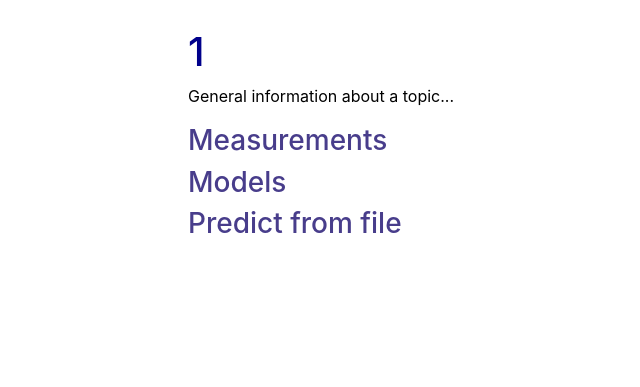
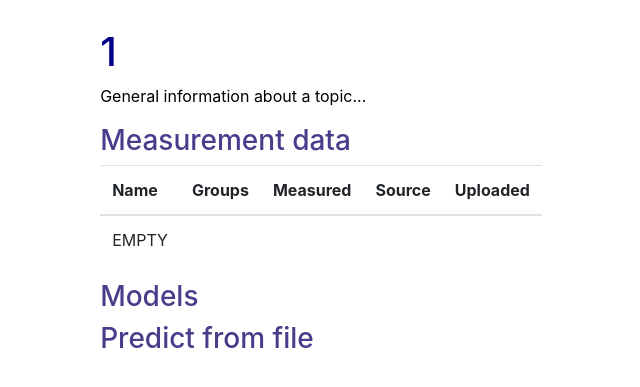
Before and after one commit to AntonSamojlow/authenticity-portal, a Django app: page /portal/topic/1 in a window 1280 px wide. Shown: the part 73-460 px from the top of the page, without its empty margins (319-959 px from the left). Run offline with Django 3.2, Linux system fonts and the light colour scheme; the visitor is signed in with stand-in values (Sample User, id 1).

Commit message:
added measurements to topic

```diff
--- /dev/null
+++ b/portalsite/portal/templates/measurements_table.html
@@ -0,0 +1,55 @@
+<table class="table">
+    <thead>
+        <tr>
+        <tr colspan="4">
+            <div class="pagination ">
+                {% if measurements_page.paginator.num_pages > 1 %}
+                <span class="step-links">
+                    {% if measurements_page.has_previous %}
+                    <a href="?page=1">&laquo; first</a>
+                    <a href="?page={{ measurements_page.previous_page_number }}">previous</a>
+                    {% else %}
+                    <a>&laquo; first</a>
+                    <a>previous</a>
+                    {% endif %}
+
+                    <span class="current"> | Page {{ measurements_page.number }} of
+                        {{ measurements_page.paginator.num_pages }} |
+                    </span>
+
+                    {% if measurements_page.has_next %}
+                    <a href="?page={{ measurements_page.next_page_number }}">next</a>
+                    <a href="?page={{ measurements_page.paginator.num_pages }}">last &raquo;</a>
+                    {% else %}
+                    <a>next</a>
+                    <a>last &raquo;</a>
+                    {% endif %}
+                </span>
+                {% endif %}
+            </div>
+        </tr>
+        </tr>
+        <tr>
+            <th scope="col">Name</th>
+            <th scope="col">Groups</th>
+            <th scope="col">Measured</th>
+            <th scope="col">Source</th>
+            <th scope="col">Uploaded</th>
+        </tr>
+    </thead>
+    <tbody>
+        {% for measurement in measurements_page %}
+        <tr data-bs-placement="top" title='Notes: {{ measurement.notes }}'>
+            <td scope="row"><a href="{{ measurement.get_absolute_url }}">{{ measurement.name }}</a></td>
+            <td>{{ measurement.groups_as_short_text }}</td>
+            <td data-bs-toggle="tooltip">{{ measurement.time_measured }}</td>
+            <td>{{ measurement.source }}</td>
+            <td>{{ measurement.time_created }} (by '{{ measurement.user_created }}')</td>
+        </tr>
+        {% empty %}
+        <tr>
+            <td>EMPTY</td>
+        </tr>
+        {% endfor %}
+    </tbody>
+</table>
--- a/portalsite/portal/templates/topic.html
+++ b/portalsite/portal/templates/topic.html
@@ -5,7 +5,8 @@
     <div class="mb-5 mt-1">
         <h1>{{title}}</h1>
         {% include description_template %}
-        <h3>Measurements</h3>
+        <h3>Measurement data</h3>
+        {% include "measurements_table.html" %}
         <h3>Models</h3>
         <h3>Predict from file</h3>
     </div>
--- a/portalsite/portal/views.py
+++ b/portalsite/portal/views.py
@@ -34,14 +34,24 @@ if TYPE_CHECKING:
 def index(request: HttpRequest):
     return render(request, 'index.html', context={})
 
-class MeasurementsView(TemplateView, BaseListView):
+def get_measurements_paginator(group_ids: list, request: HttpRequest):
+    objects = Measurement.objects.none()
+    if FilterForm.ALL in group_ids:
+        objects = Measurement.objects.all()
+    else:
+        for group_id in group_ids:
+            objects = objects | Measurement.objects.filter(groups__id=group_id)
+
+    return Paginator(objects, 10).get_page(request.GET.get('page'))
+
+
+class MeasurementsView(TemplateView):
     model = Measurement
     template_name = 'measurements.html'
 
     def __init__(self, **kwargs: any) -> None:
         super().__init__(**kwargs)
         self.source_choices = list((d.id, d.name) for d in Source.objects.all())
-        self.object_list = self.model.objects.all()
         self.groups_chocies = list((l.id, l.name) for l in Group.objects.all())
 
     def get_context_data(self, **kwargs):
@@ -57,22 +67,18 @@ class MeasurementsView(TemplateView, BaseListView):
         if self.request.GET and 'group_filter' in self.request.GET:
             group_id = self.request.GET.get('group_filter')
 
-        if group_id == FilterForm.ALL:
-            self.object_list = self.model.objects.all()
-        else:
-            self.object_list = list(self.model.objects.filter(groups__id=group_id))
-
-        context = BaseListView.get_context_data(self, **kwargs)
-
-        context['group_filter'] = FilterForm(
-            'group_filter',
-            'group',
-            list((l.id, l.name) for l in Group.objects.all()),
-            initial=group_id,
-            includeAll=True)
-        context["upload_form"] = form
-        context['measurements_page'] = Paginator(self.object_list, 10).get_page(self.request.GET.get('page'))
-
+        context= {
+            'group_filter' : FilterForm
+            (
+                'group_filter',
+                'group',
+                list((l.id, l.name) for l in Group.objects.all()),
+                initial=group_id,
+                includeAll=True
+            ),
+            'upload_form' :  form,
+            'measurements_page' : get_measurements_paginator([group_id], self.request)
+        }
         return context
 
     def post(self, request, *args, **kwargs):
@@ -386,9 +392,20 @@ class TopicView(TemplateView):
         context['title'] = str.upper(topic[0]) + topic[1:]
         match topic:
             case 'iris':
+                group_ids = list(g.id for g in Group.objects.filter(name__icontains='iris'))
                 context['description_template'] = "topics/iris_description.html"
+                context['measurements_page'] = get_measurements_paginator(group_ids, self.request)
+            case 'salmon':
+                group_ids = list(g.id for g in Group.objects.filter(name__icontains='salmon'))
+                context['description_template'] = "topics/generic_description.html"
+                context['measurements_page'] = get_measurements_paginator(group_ids, self.request)
+            case 'vanilla':
+                group_ids = list(g.id for g in Group.objects.filter(name__icontains='vanilla'))
+                context['description_template'] = "topics/generic_description.html"
+                context['measurements_page'] = get_measurements_paginator(group_ids, self.request)
             case _:
                 context['description_template'] = "topics/generic_description.html"
+                context['measurements_page'] = None
 
         return context
 
```
Also changed, not shown: portalsite/portal/templates/measurements.html (+1 -55 lines).
